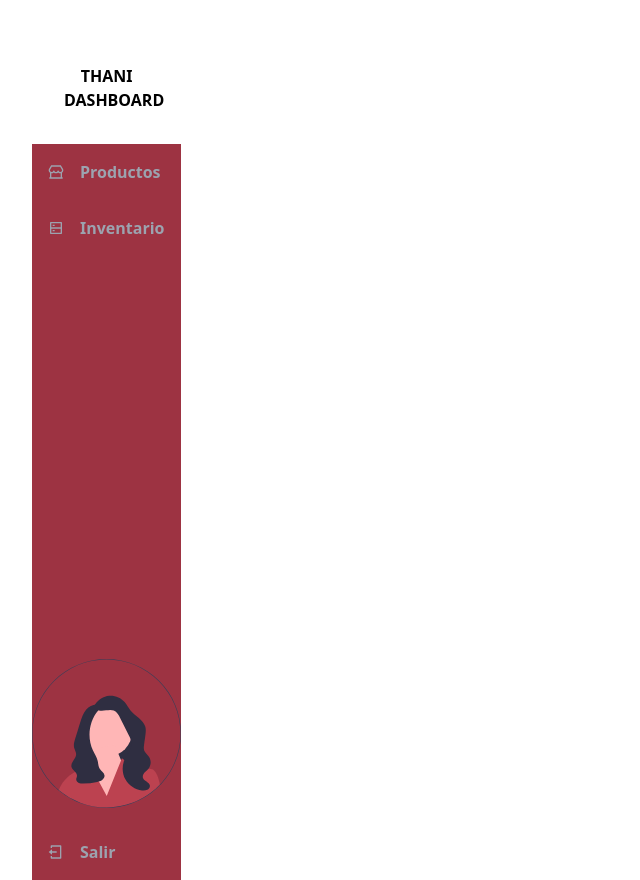
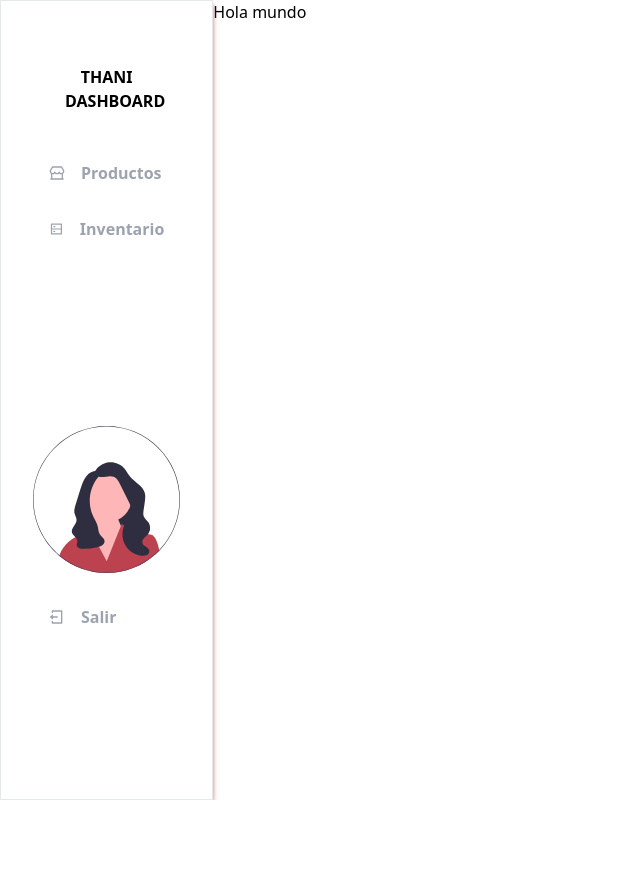
Before and after one commit to AcFallen/thani-catalogo, a React (Vite) app: page /dashboard in a window 1280 px wide. Shown: the whole page, without its empty margins (0-640 px from the left). After the commit the page ends 800 px from the top, so only its background shows below. Built offline with nearby package versions, Linux system fonts and the light colour scheme.

Commit message:
Agregando barra lateral y contenido en la página de inicio de sesión

```diff
--- a/src/pages/Dashboard.jsx
+++ b/src/pages/Dashboard.jsx
@@ -1,20 +1,32 @@
-import React from "react";
+import { useState } from "react";
+
 import Logo from "../assets/logo_tani.svg";
 import { RiStore2Line } from "react-icons/ri";
 import { RiServerLine } from "react-icons/ri";
-import { RiLogoutBoxLine } from "react-icons/ri";
+import { RiLogoutBoxLine, RiMenu3Fill, RiCloseLine } from "react-icons/ri";
 import { Link } from "react-router-dom";
 
 const Dashboard = () => {
+  const [siderbar, setSidebar] = useState(false);
+
+  const handleSidebar = () => {
+    setSidebar(!siderbar);
+  }
+
   return (
-    <div className="min-h-screen grid grid-cols-6">
-      <div className="col-span-1 p-8">
+    <div className="min-h-screen grid grid-cols-1 lg:grid-cols-6">
+      {/* siderbar */}
+      <div
+        className={`fixed lg:static w-[80%] md:w-[40%] lg:w-full top-0 z-50 bg-white transition-all ${
+          siderbar ? "-left-0" : "-left-full"
+        }   w-full h-screen overflow-y-hidden col-span-1 p-8 border shadow-md shadow-solid-pink-500`}
+      >
         {/* Logotipo */}
         <div className="text-center p-8">
           <h1 className="uppercase font-bold tracking[4px]">thani dashboard</h1>
         </div>
 
-        <div className=" bg-solid-pink-700 flex flex-col justify-between h-full">
+        <div className=" flex flex-col justify-between h-[500px]">
           {/* Menú */}
           <nav>
             <ul>
@@ -42,8 +54,18 @@ const Dashboard = () => {
           </div>
         </div>
       </div>
+      {/* botoon meno movil */}
+      <button onClick={handleSidebar} className="block lg:hidden absolute bottom-4 right-4 bg-solid-pink-700 p-2 text-white rounded-full text-2xl">
 
-      <div className="col-span-5"></div>
+        {siderbar ? <RiCloseLine /> : <RiMenu3Fill />}
+      </button>
+      {/* contenido */}
+      <div className="col-span-5">
+        {/* header */}
+        <header>
+          Hola mundo
+        </header>
+      </div>
     </div>
   );
 };
```
